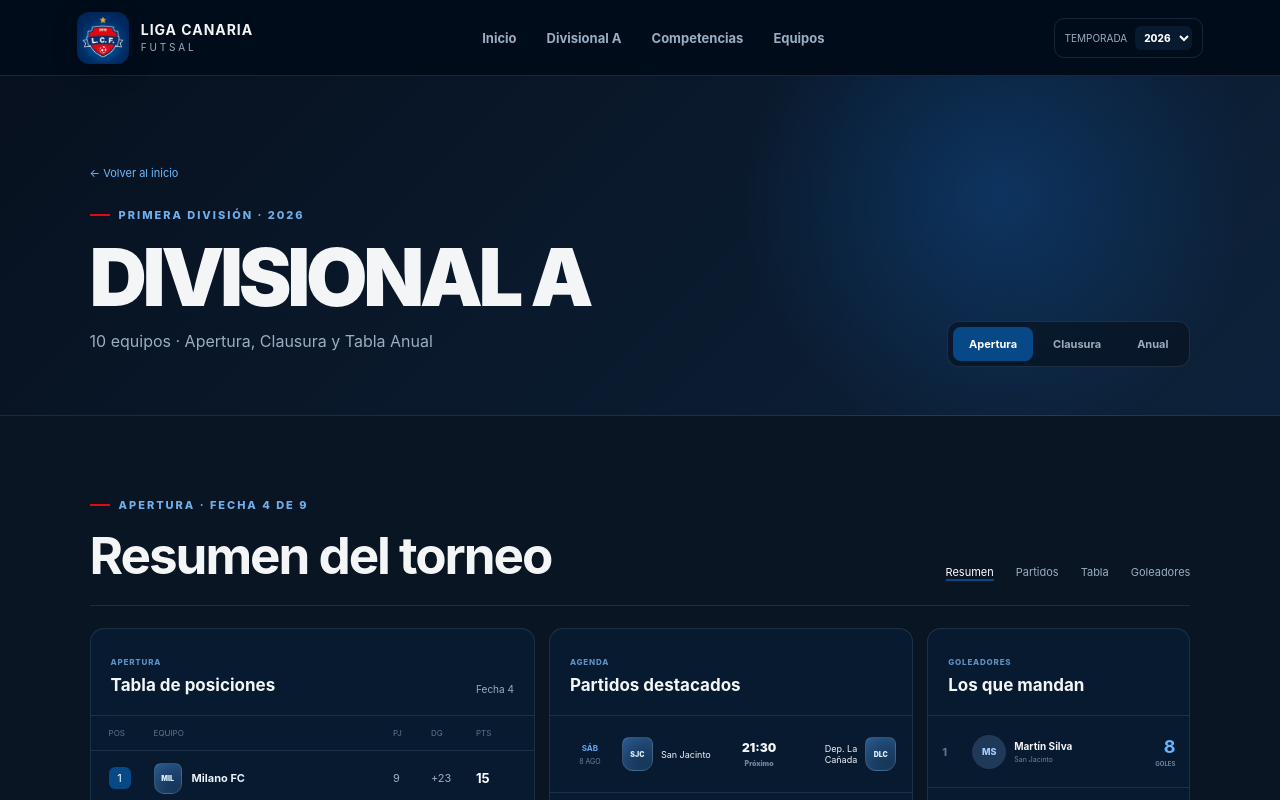
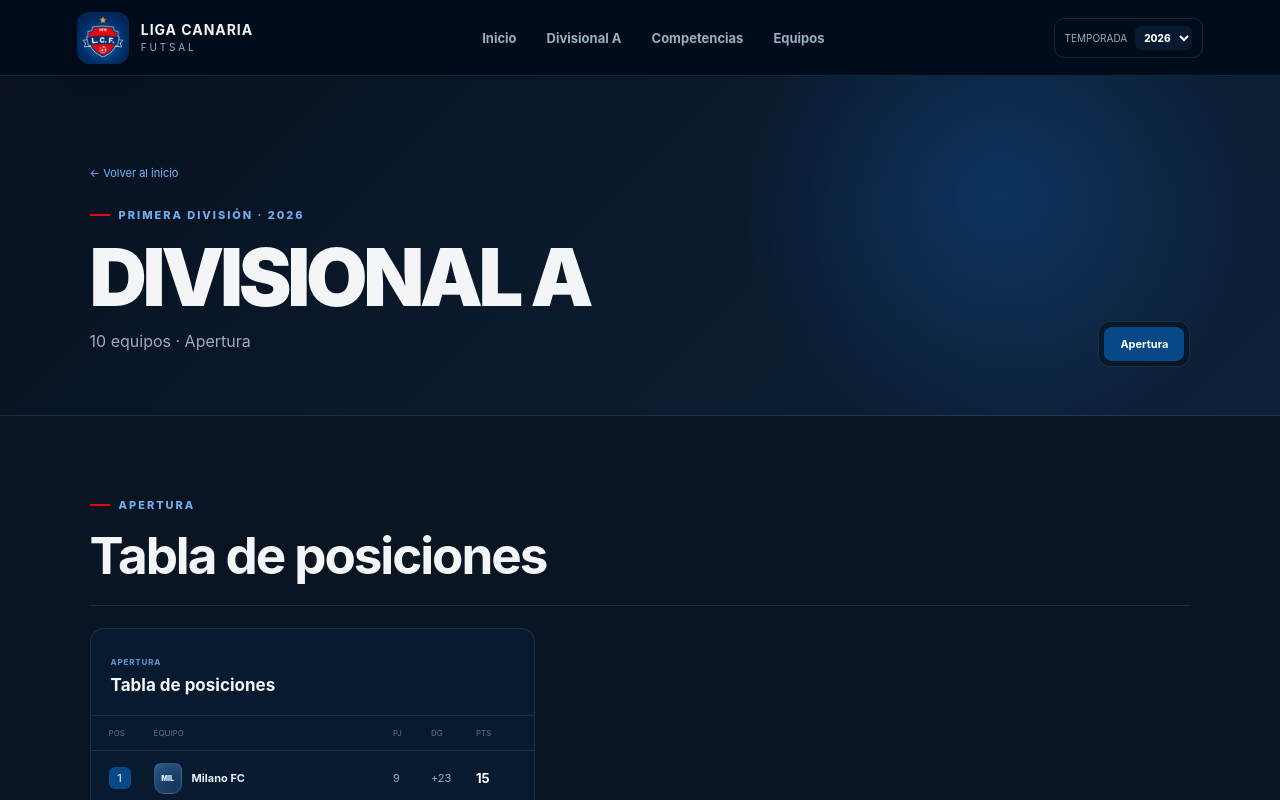
Before and after one commit to atilianonegrin/liga-canaria-futsal, an Angular app: page /temporadas/2026/divisional-a in a window 1280 px wide. Shown: the top 800 px of the page. Built offline with nearby package versions, Linux system fonts and the light colour scheme.

Commit message:
Simplify Divisional A to mock Apertura standings

```diff
--- a/src/app/features/competitions/divisional-a-page.component.ts
+++ b/src/app/features/competitions/divisional-a-page.component.ts
@@ -1,4 +1,4 @@
-import { Component, computed, inject } from '@angular/core';
+import { Component, inject } from '@angular/core';
 import { ActivatedRoute, RouterLink } from '@angular/router';
 import { LeagueDataService } from '../../core/services/league-data.service';
 import { CrestComponent } from '../../shared/crest.component';
@@ -9,41 +9,50 @@ import { CrestComponent } from '../../shared/crest.component';
   template: `
     <main class="division-page">
       <section class="competition-hero">
-        <div><a class="back-link" routerLink="/">← Volver al inicio</a><p class="eyebrow"><span></span>PRIMERA DIVISIÓN · {{ year }}</p><h1>Divisional A</h1><p>10 equipos · Apertura, Clausura y Tabla Anual</p></div>
-        <nav class="tournament-switcher"><a class="active" href="#apertura">Apertura</a><a href="#clausura">Clausura</a><a href="#anual">Anual</a></nav>
+        <div>
+          <a class="back-link" routerLink="/">← Volver al inicio</a>
+          <p class="eyebrow"><span></span>PRIMERA DIVISIÓN · {{ year }}</p>
+          <h1>Divisional A</h1>
+          <p>10 equipos · Apertura</p>
+        </div>
+        <nav class="tournament-switcher">
+          <a class="active" href="#apertura">Apertura</a>
+        </nav>
       </section>
 
       @if (!data.hasData(year)) {
-        <section class="empty-season"><span>{{ year }}</span><h2>Temporada pendiente de carga</h2><p>La estructura ya está pronta. Cuando carguemos los datos históricos de {{ year }}, acá aparecerán partidos, posiciones y goleadores.</p><a class="button primary" routerLink="/">Volver al inicio</a></section>
+        <section class="empty-season">
+          <span>{{ year }}</span>
+          <h2>Temporada pendiente de carga</h2>
+          <p>La estructura ya está pronta. Cuando carguemos los datos de {{ year }}, acá aparecerá la tabla de posiciones.</p>
+          <a class="button primary" routerLink="/">Volver al inicio</a>
+        </section>
       } @else {
         <section class="section division-content" id="apertura">
-          <div class="division-title"><div><p class="eyebrow"><span></span>APERTURA · FECHA 4 DE 9</p><h2>Resumen del torneo</h2></div><nav class="tabs"><a class="active" href="#apertura">Resumen</a><a href="#partidos">Partidos</a><a href="#tabla">Tabla</a><a href="#goleadores">Goleadores</a></nav></div>
+          <div class="division-title">
+            <div>
+              <p class="eyebrow"><span></span>APERTURA</p>
+              <h2>Tabla de posiciones</h2>
+            </div>
+          </div>
+
           <div class="dashboard-grid">
             <article class="panel standings-panel" id="tabla">
-              <div class="panel-heading"><div><small>APERTURA</small><h3>Tabla de posiciones</h3></div><span>Fecha 4</span></div>
+              <div class="panel-heading">
+                <div><small>APERTURA</small><h3>Tabla de posiciones</h3></div>
+              </div>
               <div class="table-row table-head"><span>POS</span><span>EQUIPO</span><span>PJ</span><span>DG</span><span>PTS</span></div>
               @for (team of standings; track team.id; let i = $index) {
-                <div class="table-row"><span class="position" [class.leader]="i === 0">{{ i + 1 }}</span><span class="team-cell"><app-crest [shortName]="team.shortName" /><b>{{ team.name }}</b></span><span>{{ team.played }}</span><span>{{ team.goalsFor - team.goalsAgainst > 0 ? '+' : '' }}{{ team.goalsFor - team.goalsAgainst }}</span><strong>{{ team.points }}</strong></div>
-              }
-            </article>
-            <article class="panel" id="partidos">
-              <div class="panel-heading"><div><small>AGENDA</small><h3>Partidos destacados</h3></div></div>
-              @for (match of matches; track match.id) {
-                <div class="match-row"><div class="match-date"><b>{{ match.day }}</b><span>{{ match.date }}</span></div><div class="match-team"><app-crest [shortName]="match.home.shortName" /><span>{{ match.home.name }}</span></div><div class="match-time">{{ match.score || match.time }}<small>{{ match.status }}</small></div><div class="match-team away"><span>{{ match.away.name }}</span><app-crest [shortName]="match.away.shortName" /></div></div>
-              }
-            </article>
-            <article class="panel" id="goleadores">
-              <div class="panel-heading"><div><small>GOLEADORES</small><h3>Los que mandan</h3></div></div>
-              @for (player of scorers; track player.name; let i = $index) {
-                <div class="scorer-row"><span class="rank">{{ i + 1 }}</span><span class="avatar">{{ player.initials }}</span><div><b>{{ player.name }}</b><small>{{ player.team }}</small></div><strong>{{ player.goals }}<small>GOLES</small></strong></div>
+                <div class="table-row">
+                  <span class="position" [class.leader]="i === 0">{{ i + 1 }}</span>
+                  <span class="team-cell"><app-crest [shortName]="team.shortName" /><b>{{ team.name }}</b></span>
+                  <span>{{ team.played }}</span>
+                  <span>{{ team.goalsFor - team.goalsAgainst > 0 ? '+' : '' }}{{ team.goalsFor - team.goalsAgainst }}</span>
+                  <strong>{{ team.points }}</strong>
+                </div>
               }
             </article>
           </div>
-        </section>
-        <section class="format-section" id="clausura">
-          <div><p class="eyebrow"><span></span>FORMATO {{ year }}</p><h2>Una temporada,<br>tres caminos a la gloria.</h2></div>
-          <div class="format-steps"><article><b>01</b><div><h3>Apertura</h3><p>Todos contra todos a una rueda.</p></div></article><article><b>02</b><div><h3>Clausura</h3><p>Una nueva rueda entre los 10 equipos.</p></div></article><article id="anual"><b>03</b><div><h3>Tabla Anual</h3><p>Suma los puntos de ambos torneos y asegura un lugar en la definición.</p></div></article></div>
-          <p class="champion-rule">Si un mismo equipo gana Apertura, Clausura y Anual, se consagra campeón automáticamente.</p>
         </section>
       }
     </main>
@@ -53,6 +62,4 @@ export class DivisionalAPageComponent {
   protected readonly data = inject(LeagueDataService);
   protected readonly year = Number(inject(ActivatedRoute).snapshot.paramMap.get('year'));
   protected readonly standings = this.data.getStandings(this.year);
-  protected readonly matches = this.data.getMatches(this.year);
-  protected readonly scorers = this.data.getScorers(this.year);
 }
```
